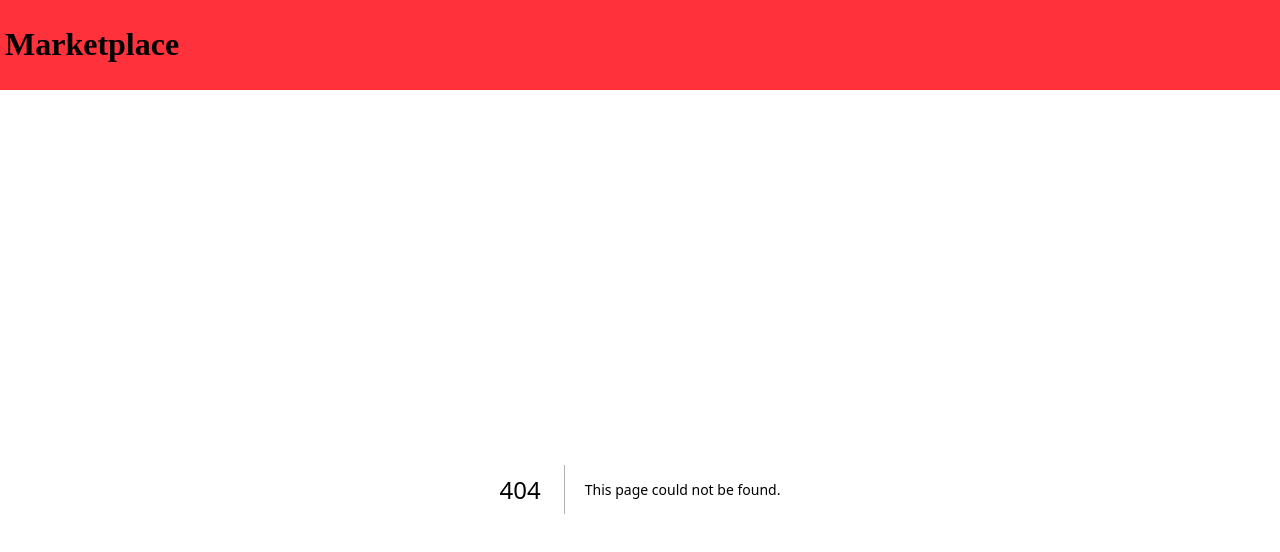
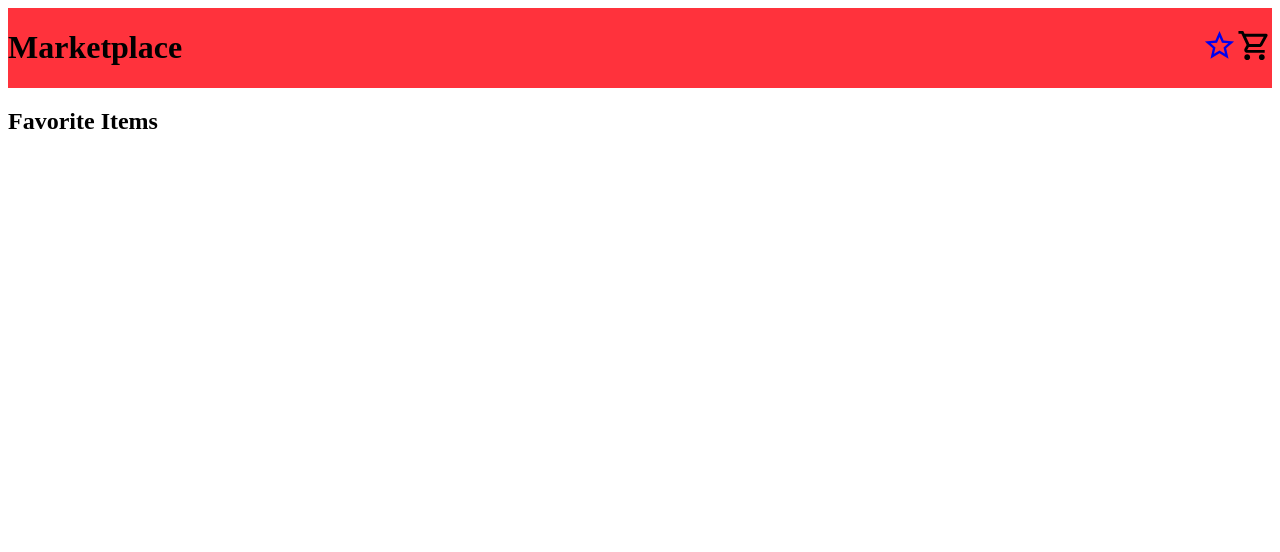
Before and after one commit to NielsLouwes/marketplace-clone-nextjs, a Next.js app: page /favorites in a window 1280 px wide. Before the commit this address had no page. Shown: the top 552 px of the page. Built offline with nearby package versions, Linux system fonts and the light colour scheme.

Commit message:
added favorites page

```diff
--- a/package.json
+++ b/package.json
@@ -9,6 +9,10 @@
     "lint": "next lint"
   },
   "dependencies": {
+    "@emotion/react": "^11.11.1",
+    "@emotion/styled": "^11.11.0",
+    "@mui/icons-material": "^5.14.9",
+    "@mui/material": "^5.14.10",
     "@types/node": "20.5.4",
     "@types/react": "18.2.21",
     "@types/react-dom": "18.2.7",
--- a/src/app/components/NavBar/Navbar.tsx
+++ b/src/app/components/NavBar/Navbar.tsx
@@ -1,13 +1,25 @@
 import styled from "styled-components";
+import ShoppingCartOutlinedIcon from "@mui/icons-material/ShoppingCartOutlined";
+import StarBorderOutlinedIcon from "@mui/icons-material/StarBorderOutlined";
+import Link from "next/link";
 
 const Styled = styled.div`
-  background-color: #FF323C;
-  padding: 5px;
-`
+  background-color: #ff323c;
+  /* padding: 5px; */
+  display: flex;
+  justify-content: space-between;
+  align-items: center;
+`;
 export default function NavBar() {
   return (
     <Styled>
       <h1>Marketplace</h1>
+      <div>
+        <Link href="/favorites">
+          <StarBorderOutlinedIcon fontSize="large" />
+        </Link>
+        <ShoppingCartOutlinedIcon fontSize="large" />
+      </div>
     </Styled>
-  )
+  );
 }
--- /dev/null
+++ b/src/pages/favorites.tsx
@@ -0,0 +1,8 @@
+/* to do
+1. Sold or not sold status on favorite items
+2. show item details, current bid etc.
+*/
+
+export default function Favorites() {
+  return (<><h2>Favorite Items</h2></>);
+}
```
Also changed, not shown: 1 other file (tests, documents, lock files or other folders).
